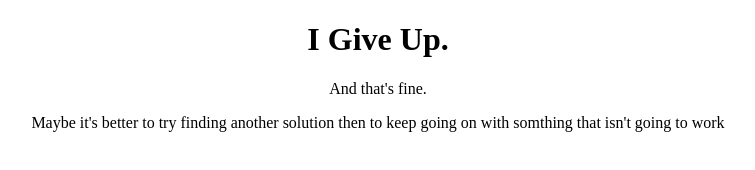
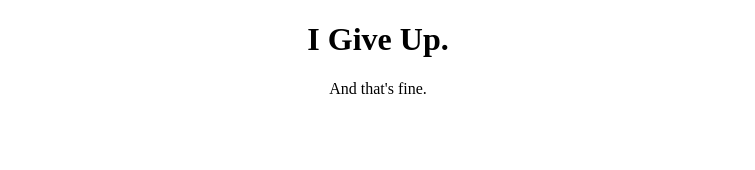
Before and after one commit to the-ghost-game/i-give-up, a plain HTML site: page index.html in a window 1280 px wide. Shown: the whole page, without its empty margins (262-1017 px from the left). Drawn offline with Linux system fonts and the light colour scheme.

Commit message:
Update index.html

```diff
--- a/index.html
+++ b/index.html
@@ -9,6 +9,5 @@
   <body>
     <h1>I Give Up.</h1>
     <p>And that's fine.</p>
-    <p>Maybe it's better to try finding another solution then to keep going on with somthing that isn't going to work</p>
   </body>
 </html>
```
